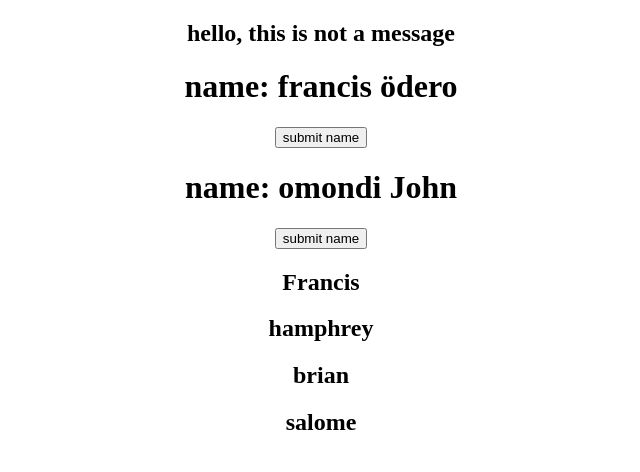
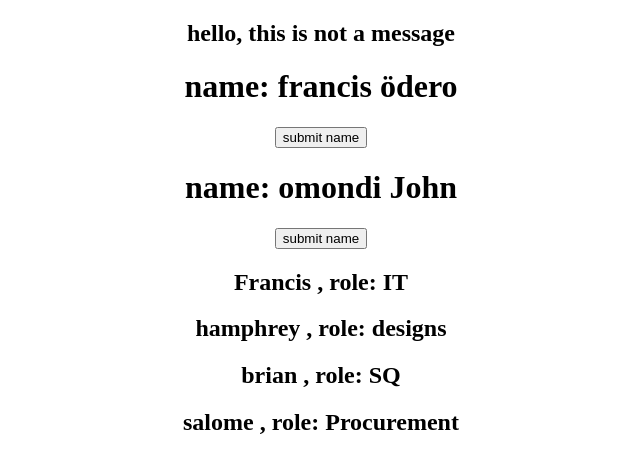
Before and after one commit to Francisomondi/react-dojo-app, a React (Create React App) app: page / in a window 1280 px wide. Shown: the top 472 px of the page, without its empty margins (319-959 px from the left). Built offline with nearby package versions, Linux system fonts and the light colour scheme.

Commit message:
rendering list of arrays

```diff
--- a/src/components/Product.js
+++ b/src/components/Product.js
@@ -24,11 +24,17 @@ const Product = () => {
       id: 4,
       firstname: "salome",
       lastname: "muitaliano",
-      role: "Procuremets"
+      role: "Procurement"
     }
   ];
+  const fruits = ["banana", "oranges", "pineaple", "guava"];
+
+  const fruitlist = fruits.map((fruit, index) => <h3 key={index}>{fruit}</h3>);
+
   const productList = products.map(product => (
-    <h2 key={product.id}>{product.firstname}</h2>
+    <h2 key={product.id}>
+      {product.firstname} , role: {product.role}
+    </h2>
   ));
 
   return <div>{productList}</div>;
```
